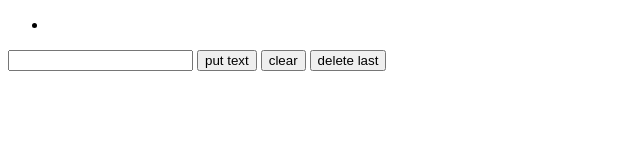
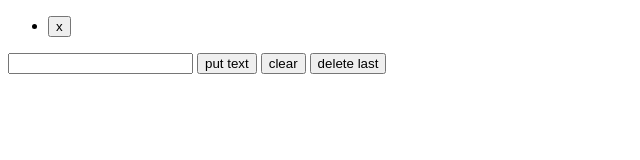
Before and after one commit to schktjm/testWebStrage, a plain HTML site: page index.html in a window 1280 px wide. Both pictures are taken after a click on the button "put text". Shown: the full height of the page, 0-640 px from the left. Drawn offline with Linux system fonts and the light colour scheme.

Commit message:
add [x] button

```diff
--- a/index.html
+++ b/index.html
@@ -9,8 +9,8 @@
 <body>
     <ul id="lists"></ul>
     <input type="text" id="text">
-    <input type="button" value="put text" onclick="puttext()">
-    <input type="button" value="clear" onclick="clearlog()">
-    <input type="button" value="delete last" onclick="deleteone()">
+    <input type="button" id="put" value="put text" onclick="puttext()">
+    <input type="button" id="clear" value="clear" onclick="clearlog()">
+    <input type="button" id="delete" value="delete last" onclick="deleteone()">
 </body>
 </html>
--- a/main.js
+++ b/main.js
@@ -15,6 +15,10 @@ const puttext = () => {
     const li = document.createElement('li');
     const lists = document.getElementById('lists');
     li.appendChild(document.createTextNode(text));
+    const btn = document.createElement('input');
+    btn.setAttribute('type', 'button');
+    btn.setAttribute('value', 'x');
+    li.appendChild(btn);
     lists.appendChild(li);
     document.getElementById('text').value = "";
 }
```
